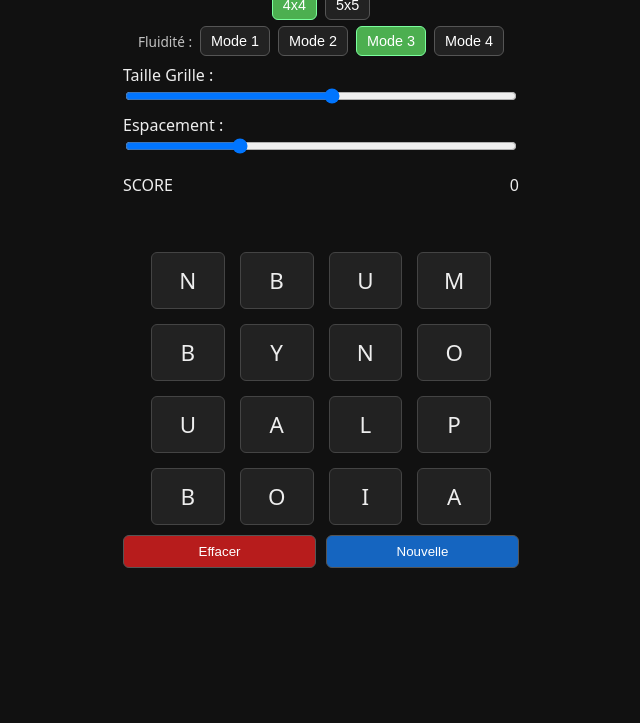
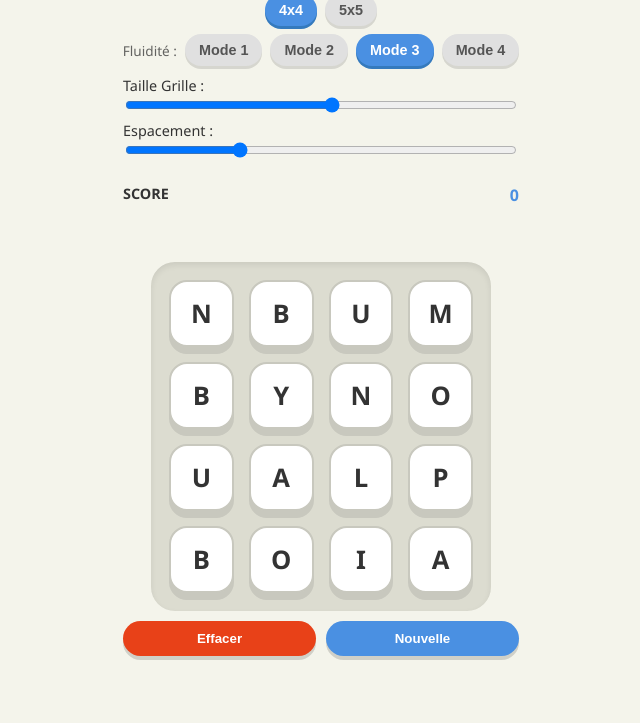
Before and after one commit to sjsundissef-hue/testgrille, a plain HTML site: page index.html in a window 1280 px wide. Shown: the part 77-800 px from the top of the page, without its empty margins (319-959 px from the left). Drawn offline with Linux system fonts and the light colour scheme.

Commit message:
Add files via upload

```diff
--- a/style.css
+++ b/style.css
@@ -1,30 +1,60 @@
+/* ===========================
+   PALETTE "WORDBOX" D'ORIGINE
+   =========================== */
+:root {
+  --bg-color: #f4f4eb;              /* fond global */
+  --case-bg: #ffffff;               /* case normale */
+  --case-shadow: #c8c8be;           /* ombre de la case */
+  --case-selected: #d4f1f4;         /* case sélectionnée (bleu clair) */
+  --case-border-selected: #4a90e2;  /* bordure bleue */
+  --text-color: #333333;            /* texte principal */
+  --valid-color: #4cd137;           /* texte "valide" */
+  --invalid-color: #e84118;         /* texte "invalide" */
+}
+
+* {
+  box-sizing: border-box;
+}
+
+/* ===========================
+   GLOBAL
+   =========================== */
 body {
   margin: 0;
-  font-family: system-ui, -apple-system, BlinkMacSystemFont, "Segoe UI", sans-serif;
-  background: #111;
-  color: #eee;
+  padding: 10px;
+  font-family: 'Segoe UI', system-ui, -apple-system, BlinkMacSystemFont, "Segoe UI", sans-serif;
+  background-color: var(--bg-color);
+  color: var(--text-color);
   display: flex;
   flex-direction: column;
   align-items: center;
+  min-height: 100vh;
+  user-select: none;
 }
 
 h1 {
-  margin-top: 16px;
-  margin-bottom: 8px;
+  margin-top: 8px;
+  margin-bottom: 10px;
   text-align: center;
+  color: #444;
+  text-transform: uppercase;
+  letter-spacing: 3px;
 }
 
-/* Empêche le scroll/zoom pendant qu'on trace un mot */
+/* Empêche le scroll/zoom pendant qu'on trace un mot sur la grille */
 #gridWrapper, #grid, .cell {
   touch-action: none;
 }
 
+/* ===========================
+   CONTROLES HAUT (4x4 / 5x5 + modes)
+   =========================== */
 .controls {
   display: flex;
-  flex-direction: column;   /* pour mobile = propre */
-  gap: 6px;
+  flex-direction: column;
+  gap: 8px;
   align-items: center;
-  margin-bottom: 8px;
+  margin-bottom: 10px;
 }
 
 .control-group {
@@ -32,7 +62,6 @@ h1 {
   gap: 8px;
 }
 
-/* === AJOUT POUR MODES === */
 .mode-switcher {
   display: flex;
   gap: 8px;
@@ -43,61 +72,123 @@ h1 {
 
 .mode-label {
   font-size: 0.85rem;
-  opacity: 0.8;
+  opacity: 0.75;
 }
-/* ========================= */
 
 .mode-btn {
-  padding: 6px 10px;
-  border-radius: 6px;
-  border: 1px solid #555;
-  background: #222;
-  color: #fff;
+  padding: 8px 14px;
+  border-radius: 20px;
+  border: none;
+  background-color: #e0e0e0;
+  color: #555;
   font-size: 0.9rem;
+  font-weight: 600;
+  cursor: pointer;
+  box-shadow: 0 3px 0 rgba(0,0,0,0.12);
 }
 
 .mode-btn.active {
-  background: #4caf50;
-  border-color: #7bff9e;
+  background-color: var(--case-border-selected);
+  color: #fff;
+  box-shadow: 0 3px 0 #357abd;
 }
 
+/* ===========================
+   SLIDERS
+   =========================== */
 .settings-panel {
   max-width: 420px;
   width: 100%;
   padding: 0 12px;
   box-sizing: border-box;
+  margin-bottom: 8px;
 }
 
 .setting-item {
   display: flex;
   flex-direction: column;
-  margin-bottom: 8px;
+  margin-bottom: 6px;
+  font-size: 0.9rem;
 }
 
+/* ===========================
+   ZONE DE JEU
+   =========================== */
 .main-container {
   max-width: 420px;
   width: 100%;
   padding: 10px 12px 24px;
   box-sizing: border-box;
+  display: flex;
+  flex-direction: column;
+  align-items: stretch;
 }
 
 .score-panel {
   display: flex;
   justify-content: space-between;
   margin-bottom: 8px;
+  font-weight: 600;
 }
 
+.score-title {
+  font-size: 0.9rem;
+}
+
+.score-total {
+  font-size: 1rem;
+  color: var(--case-border-selected);
+  font-weight: 800;
+}
+
+/* Mot en cours + feedback */
 .word-display-area {
   min-height: 40px;
   margin-bottom: 8px;
+  display: flex;
+  flex-direction: column;
+  align-items: center;
 }
 
+.current-word {
+  font-size: 1.6rem;
+  font-weight: 800;
+  letter-spacing: 2px;
+}
+
+.feedback {
+  font-size: 0.9rem;
+  height: 22px;
+  opacity: 0;
+  transition: opacity 0.2s;
+}
+
+.feedback.visible {
+  opacity: 1;
+}
+
+.feedback.visible.valid {
+  color: var(--valid-color);
+}
+
+.feedback.visible.invalid {
+  color: var(--invalid-color);
+}
+
+/* ===========================
+   GRILLE
+   =========================== */
 .grid-wrapper {
   margin: 0 auto 10px;
+  padding: 18px;
+  background: #dcdcd0;
+  border-radius: 24px;
+  box-shadow: inset 0 3px 6px rgba(0,0,0,0.08);
 }
 
 .grid {
   display: grid;
+  gap: 14px;
 }
 
 .grid-4x4 {
@@ -109,20 +200,30 @@ h1 {
 }
 
 .cell {
-  background: #222;
-  border-radius: 6px;
-  border: 1px solid #444;
+  background-color: var(--case-bg);
+  border-radius: 18px;
+  border: 2px solid var(--case-shadow);
   text-align: center;
-  padding: 12px 0;
-  font-size: 1.4rem;
+  padding: 14px 0;
+  font-size: 1.6rem;
+  font-weight: 800;
+  color: var(--text-color);
+  box-shadow: 0 7px 0 var(--case-shadow);
   user-select: none;
+  cursor: pointer;
+  transition: transform 0.08s, background-color 0.08s, box-shadow 0.08s;
 }
 
 .cell.selected {
-  background: #4caf50;
-  border-color: #7bff9e;
+  background-color: var(--case-selected);
+  box-shadow: 0 7px 0 #a8d8e0;
+  border-color: var(--case-border-selected);
+  transform: translateY(3px);
 }
 
+/* ===========================
+   BOUTONS BAS
+   =========================== */
 .actions-bottom {
   display: flex;
   justify-content: space-between;
@@ -131,30 +232,43 @@ h1 {
 
 .action-btn {
   flex: 1;
-  padding: 8px 10px;
-  border-radius: 6px;
-  border: 1px solid #555;
-  background: #222;
+  padding: 10px 12px;
+  border-radius: 20px;
+  border: none;
+  font-weight: 600;
   color: #fff;
+  cursor: pointer;
+  box-shadow: 0 4px 0 rgba(0,0,0,0.15);
 }
 
 .btn-clear {
-  background: #b71c1c;
+  background: #e84118; /* rouge WordBox */
 }
 
 .btn-new {
-  background: #1565c0;
+  background: #4a90e2; /* bleu WordBox */
 }
 
-.feedback {
-  font-size: 0.9rem;
-  opacity: 0.7;
+/* ===========================
+   RESPONSIVE MOBILE
+   =========================== */
+@media (max-width: 768px) {
+  body {
+    padding: 6px;
+  }
+
+  .grid-wrapper {
+    width: 90vw;
+    max-width: 420px;
+    padding: 14px;
+  }
+
+  .grid {
+    gap: 10px;
+  }
+
+  .cell {
+    padding: 12px 0;
+    font-size: 1.4rem;
+  }
 }
-
-.feedback.visible.valid {
-  color: #7bff9e;
-}
-
-.feedback.visible.invalid {
-  color: #ff7676;
-}
```
